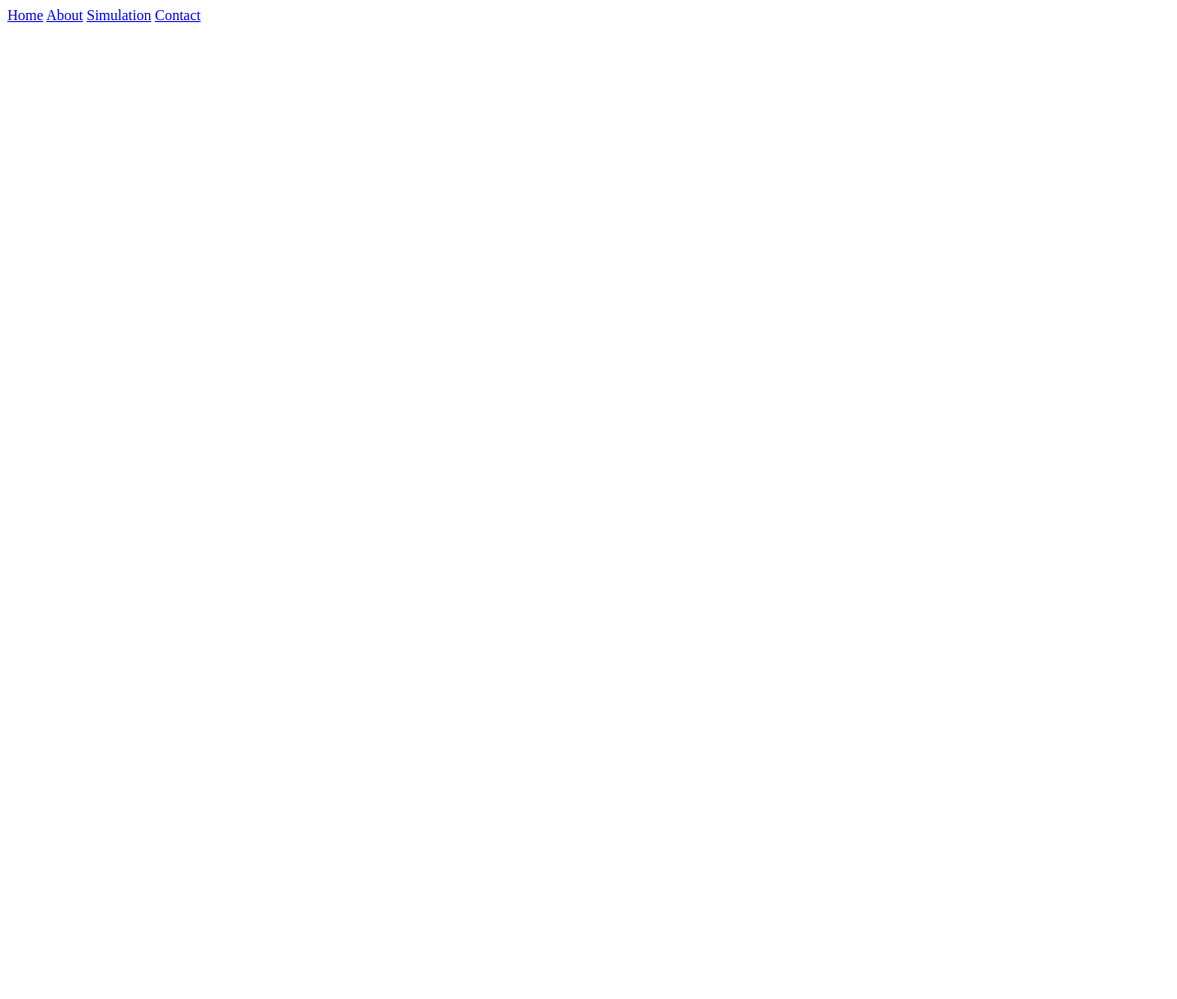
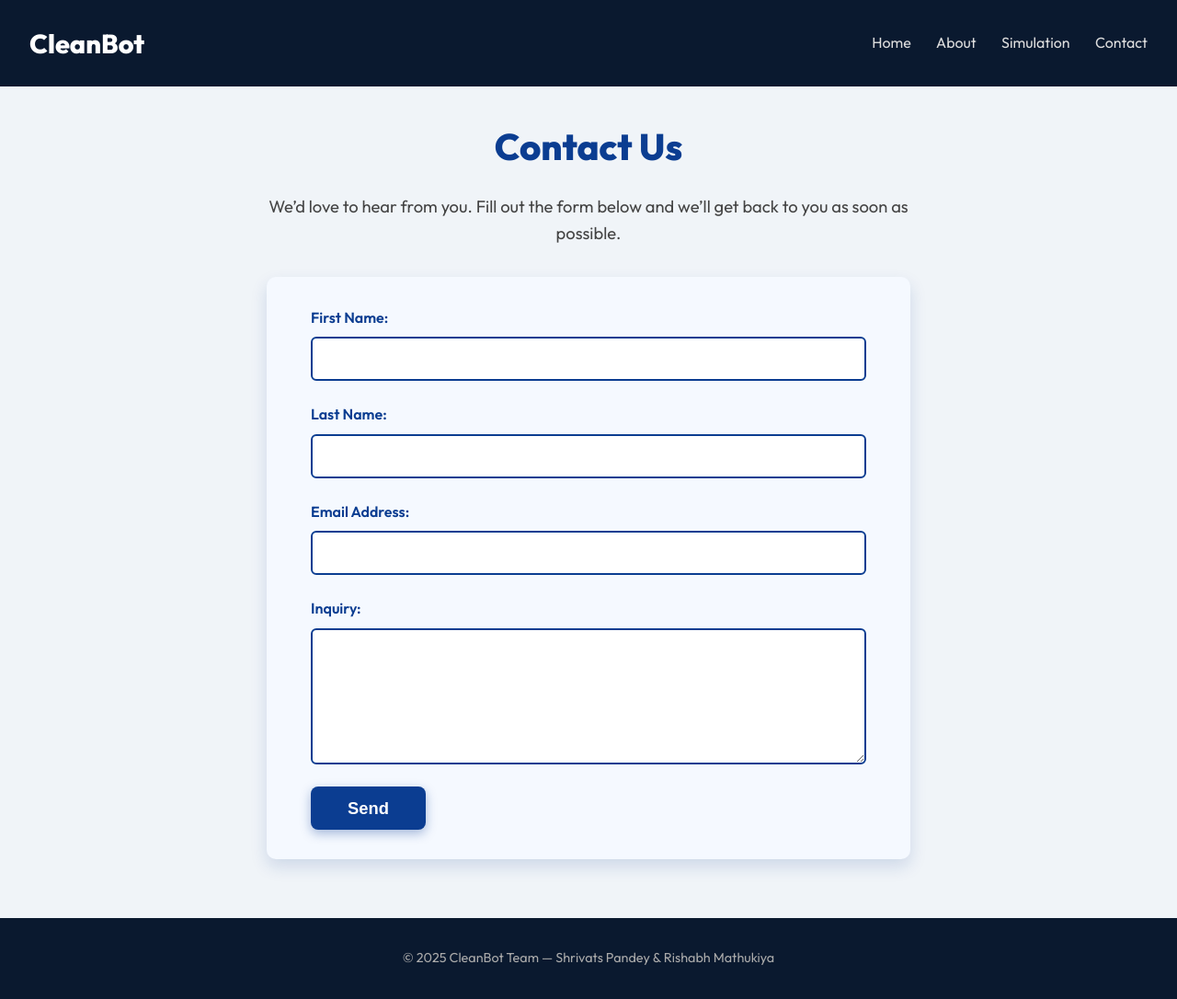
Before and after one commit to Axel-Droi/CleanBot, a plain HTML site: page HTML/contact.html in a window 1280 px wide. Shown: the whole page at 92% size. Before the commit the page ends 800 px from the top, so only its background shows below. Drawn offline with Linux system fonts and the light colour scheme.

Commit message:
Inquiry Page (contact) About us Page Some minor edits
Co-authored-by: Rishabh M <rishabhm08@users.noreply.github.com>

```diff
--- a/CleanBot.css
+++ b/CSS/CleanBot.css
@@ -139,3 +139,101 @@ footer {
   margin-top: 4rem;
   font-size: 0.9rem;
 }
+
+/* Contact Page Styles */
+
+.contact-page {
+  max-width: 700px;
+  margin: 2rem auto 4rem;
+  padding: 0 1rem;
+  font-family: 'Outfit', sans-serif;
+  color: #222; /* dark text */
+}
+
+.contact-header h2 {
+  font-weight: 800;
+  font-size: 2.5rem;
+  margin-bottom: 0.2rem;
+  color: #0b3d91; /* deep blue */
+  text-align: center;
+}
+
+.contact-header p {
+  font-weight: 400;
+  font-size: 1.15rem;
+  color: #444;
+  margin-bottom: 2rem;
+  text-align: center;
+}
+
+.contact-form form {
+  background-color: #f5f9ff; /* very light blue */
+  border-radius: 10px;
+  padding: 2rem 3rem;
+  box-shadow: 0 8px 18px rgba(11, 61, 145, 0.15);
+}
+
+.form-group {
+  display: flex;
+  flex-direction: column;
+  margin-bottom: 1.5rem;
+}
+
+.form-group label {
+  font-weight: 600;
+  margin-bottom: 0.5rem;
+  color: #0b3d91;
+}
+
+.form-group input,
+.form-group textarea {
+  padding: 0.75rem 1rem;
+  border: 2px solid #0b3d91;
+  border-radius: 6px;
+  font-size: 1rem;
+  font-family: 'Outfit', sans-serif;
+  transition: border-color 0.3s ease;
+}
+
+.form-group input:focus,
+.form-group textarea:focus {
+  outline: none;
+  border-color: #1766d1;
+  background-color: #e8f0fe;
+}
+
+.form-group textarea {
+  resize: vertical;
+  min-height: 120px;
+}
+
+button[type="submit"] {
+  background-color: #0b3d91;
+  color: white;
+  font-weight: 700;
+  font-size: 1.15rem;
+  padding: 0.8rem 2.5rem;
+  border: none;
+  border-radius: 8px;
+  cursor: pointer;
+  box-shadow: 0 4px 12px rgba(11, 61, 145, 0.35);
+  transition: background-color 0.3s ease, box-shadow 0.3s ease;
+}
+
+button[type="submit"]:hover {
+  background-color: #1766d1;
+  box-shadow: 0 6px 16px rgba(23, 102, 209, 0.6);
+}
+
+/* Responsive for smaller screens */
+@media (max-width: 480px) {
+  .contact-form form {
+    padding: 1.5rem 1.5rem;
+  }
+
+  button[type="submit"] {
+    width: 100%;
+    padding: 1rem;
+    font-size: 1.2rem;
+  }
+}
--- a/HTML/contact.html
+++ b/HTML/contact.html
@@ -1,6 +1,59 @@
-<nav>
-  <a href="index.html">Home</a>
-  <a href="about.html">About</a>
-  <a href="simulation.html">Simulation</a>
-  <a href="contact.html">Contact</a>
-</nav>
+<!DOCTYPE html>
+<html lang="en">
+<head>
+  <meta charset="UTF-8" />
+  <meta name="viewport" content="width=device-width, initial-scale=1.0" />
+  <title>Contact Us</title>
+  <link href="https://fonts.googleapis.com/css2?family=Outfit:wght@400;600;800&display=swap" rel="stylesheet" />
+  <link rel="stylesheet" href="../CSS/CleanBot.css" />
+</head>
+
+<body>
+  <header>
+    <h1>CleanBot</h1>
+    <nav>
+      <a href="CleanBot.html">Home</a>
+      <a href="about.html">About</a>
+      <a href="simulation.html">Simulation</a>
+      <a href="contact.html">Contact</a>
+    </nav>
+  </header>
+
+  <main class="contact-page">
+    <section class="contact-header">
+      <h2>Contact Us</h2>
+      <p>We’d love to hear from you. Fill out the form below and we’ll get back to you as soon as possible.</p>
+    </section>
+
+    <section class="contact-form">
+      <form action="https://formspree.io/f/mgvyrnyq" method="POST">
+        <div class="form-group">
+          <label for="firstName">First Name:</label>
+          <input type="text" id="firstName" name="firstName" required />
+        </div>
+
+        <div class="form-group">
+          <label for="lastName">Last Name:</label>
+          <input type="text" id="lastName" name="lastName" required />
+        </div>
+
+        <div class="form-group">
+          <label for="email">Email Address:</label>
+          <input type="email" id="email" name="email" required />
+        </div>
+
+        <div class="form-group">
+          <label for="message">Inquiry:</label>
+          <textarea id="message" name="message" rows="6" required></textarea>
+        </div>
+
+        <button type="submit">Send</button>
+      </form>
+    </section>
+  </main>
+
+  <footer>
+    © 2025 CleanBot Team — Shrivats Pandey & Rishabh Mathukiya
+  </footer>
+</body>
+</html>
```
Also changed, not shown: HTML/CleanBot.html (+3 -3 lines), HTML/about.html (+7 -5 lines), HTML/simulation.html (+4 -0 lines).
